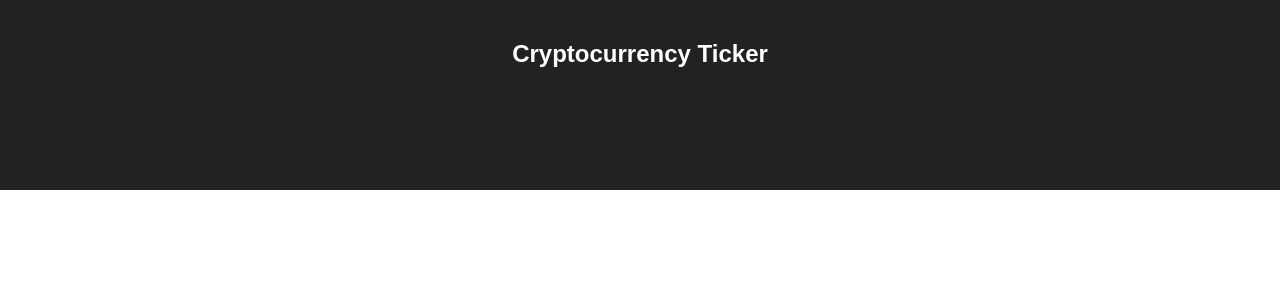
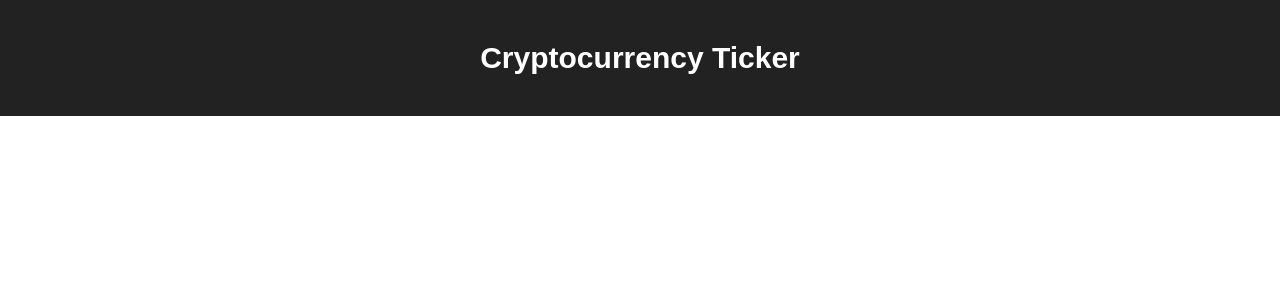
Before and after one commit to ajLapid718/cryptoTracker, a React (Create React App) app: page / in a window 1280 px wide. Shown: the top 300 px of the page. Built offline with nearby package versions, Linux system fonts and the light colour scheme.

Commit message:
Trim unnecessary CSS styling

```diff
--- a/src/App.css
+++ b/src/App.css
@@ -2,27 +2,10 @@
   text-align: center;
 }
 
-.App-logo {
-  animation: App-logo-spin infinite 20s linear;
-  height: 80px;
-}
-
 .App-header {
   background-color: #222;
-  height: 150px;
-  padding: 20px;
   color: white;
+  font-size: 1.25rem;
+  margin: 0;
+  padding: 1rem;
 }
-
-.App-title {
-  font-size: 1.5em;
-}
-
-.App-intro {
-  font-size: large;
-}
-
-@keyframes App-logo-spin {
-  from { transform: rotate(0deg); }
-  to { transform: rotate(360deg); }
-}
```
